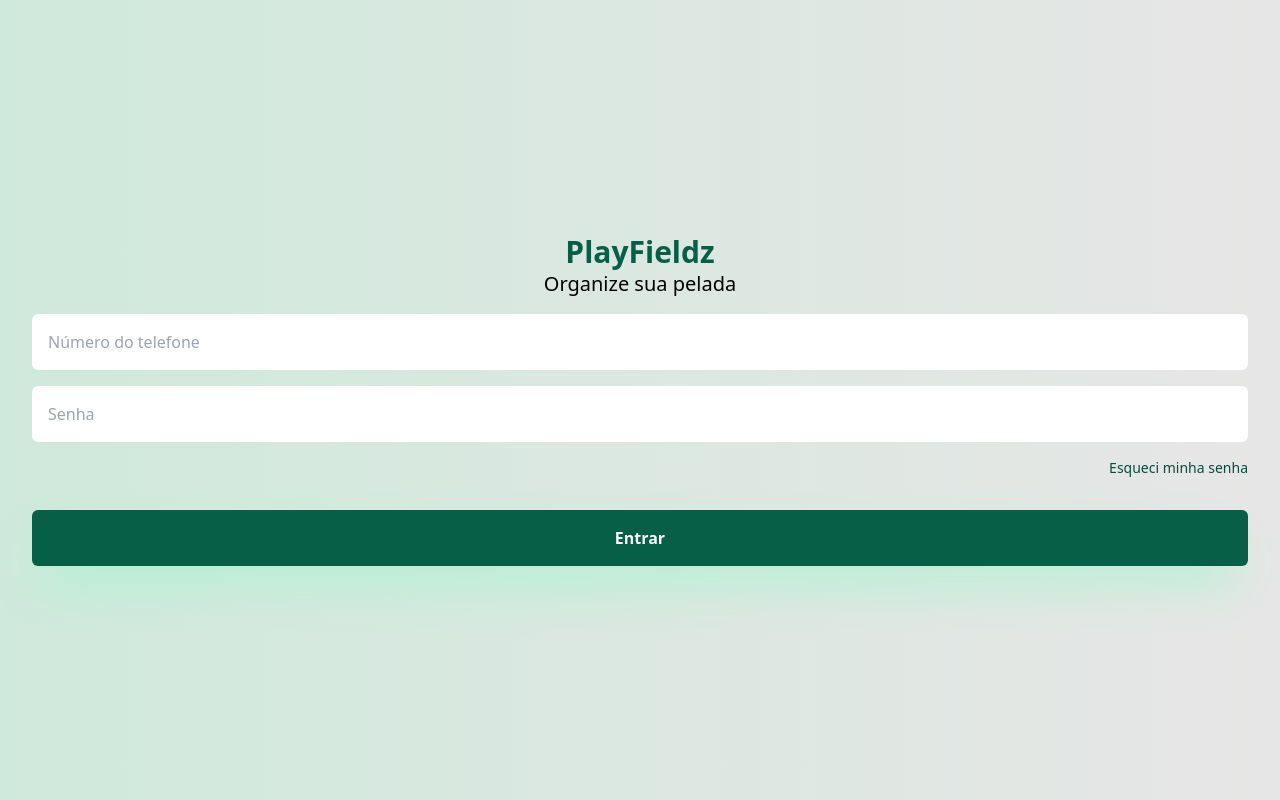
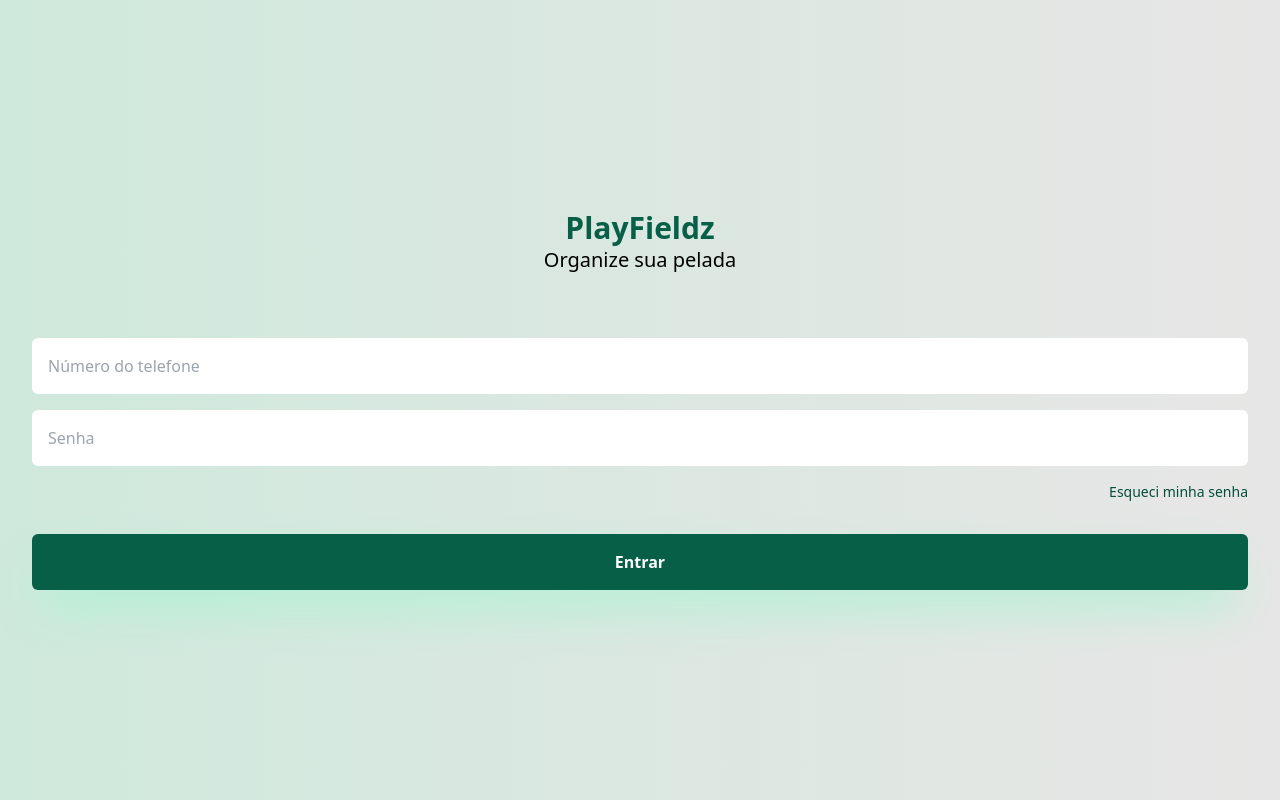
Before and after one commit to robertotics4/playfieldz-front, a Next.js app: page / in a window 1280 px wide. Built offline with nearby package versions, Linux system fonts and the light colour scheme; no server answers.

Commit message:
feat: create loading

```diff
--- a/src/app/(auth-routes)/page.tsx
+++ b/src/app/(auth-routes)/page.tsx
@@ -4,14 +4,18 @@ import { useForm } from 'react-hook-form'
 import { signIn } from 'next-auth/react'
 import { useRouter } from 'next/navigation'
 import { useState } from 'react'
+import { Loading } from '@/components/Loading'
 
 export default function Login() {
   const router = useRouter()
   const { register, handleSubmit } = useForm()
   const [error, setError] = useState('')
+  const [loading, setLoading] = useState(false)
 
   async function handleSignIn(data: any) {
     try {
+      setLoading(true)
+
       const response = await signIn('credentials', {
         redirect: false,
         phone: data.phone,
@@ -27,12 +31,15 @@ export default function Login() {
       }
     } catch (error) {
       console.log('[LOGIN_ERROR]: ', error)
+    } finally {
+      setLoading(false)
     }
   }
 
   return (
     <main className="flex min-h-screen flex-col items-center justify-center gap-4 p-8">
-      <div className="flex flex-col items-center">
+      {loading && <Loading />}
+      <div className="flex flex-col items-center mb-12">
         <h1 className="font-bold text-3xl text-emerald-800">PlayFieldz</h1>
         <p className="font-normal text-xl">Organize sua pelada</p>
       </div>
--- /dev/null
+++ b/src/components/Loading/index.tsx
@@ -0,0 +1,7 @@
+export function Loading() {
+  return (
+    <div className="fixed top-0 left-0 w-screen h-screen flex items-center justify-center bg-gray-800 bg-opacity-50 z-50">
+      <div className="animate-spin rounded-full h-20 w-20 border-t-2 border-b-2 border-emerald-500"></div>
+    </div>
+  )
+}
```
